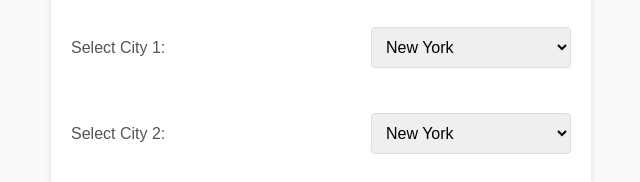
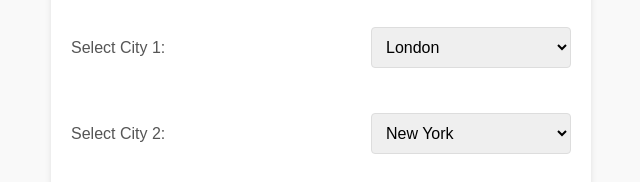
Before and after one commit to daijiro-yokota/world_clock, a plain HTML site: page index.html in a window 1280 px wide. Shown: the part 265-447 px from the top of the page, 319-959 px from the left. Drawn offline with Linux system fonts and the light colour scheme.

Commit message:
Update index.html

```diff
--- a/index.html
+++ b/index.html
@@ -25,7 +25,7 @@
             <select id="input-city1">
                 <option value="America/New_York">New York</option>
                 <option value="Asia/Tokyo">Tokyo</option>
-                <option value="Europe/London">London</option>
+                <option value="Europe/London" selected>London</option>
                 <option value="Europe/Paris">Paris</option>
                 <option value="Australia/Sydney">Sydney</option>
             </select>
@@ -34,7 +34,7 @@
         <div class="input-group">
             <label for="input-city2">Select City 2:</label>
             <select id="input-city2">
-                <option value="America/New_York">New York</option>
+                <option value="America/New_York" selected>New York</option>
                 <option value="Asia/Tokyo">Tokyo</option>
                 <option value="Europe/London">London</option>
                 <option value="Europe/Paris">Paris</option>
```
